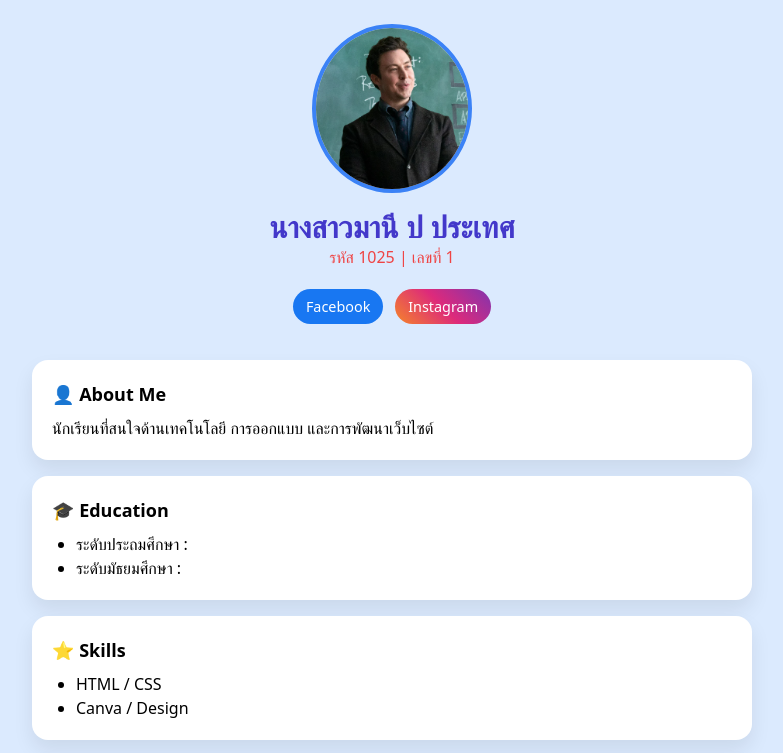
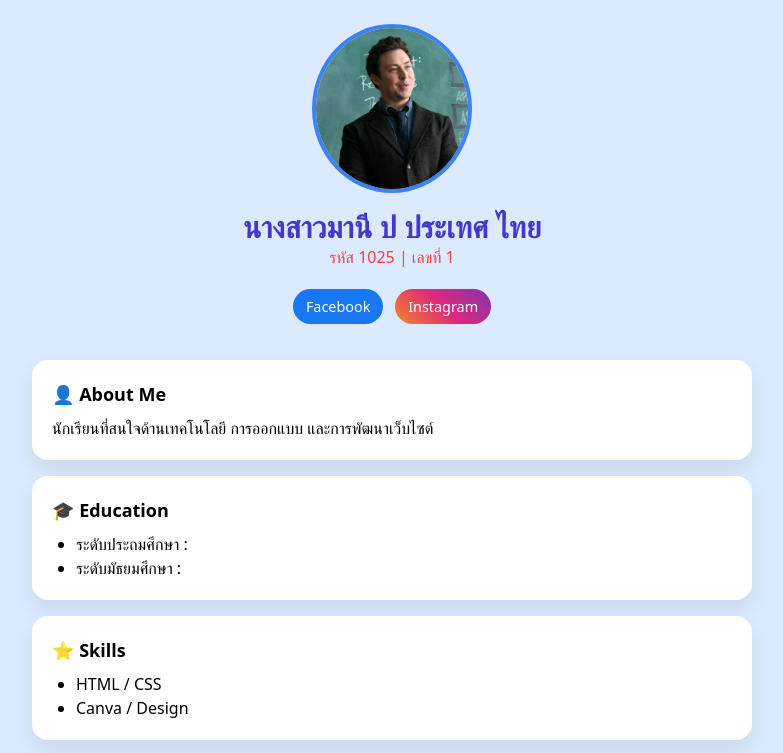
Before and after one commit to phakdee-inno/test3, a plain HTML site: page student1.html in a window 1280 px wide. Shown: the top 753 px of the page, without its empty margins (248-1031 px from the left). Drawn offline with nearby package versions, Linux system fonts and the light colour scheme.

Commit message:
Update student1.html

```diff
--- a/student1.html
+++ b/student1.html
@@ -15,7 +15,7 @@
   <div class="text-center mb-8">
     <img src="pic1.png" width="160" class="mx-auto profile-img">
     <h1 class="text-3xl font-bold mt-4 text-indigo-700">
-      นางสาวมานี ป ประเทศ
+      นางสาวมานี ป ประเทศ ไทย
     </h1>
     <p class="text-red-500">รหัส 1025 | เลขที่ 1</p>
 
```
